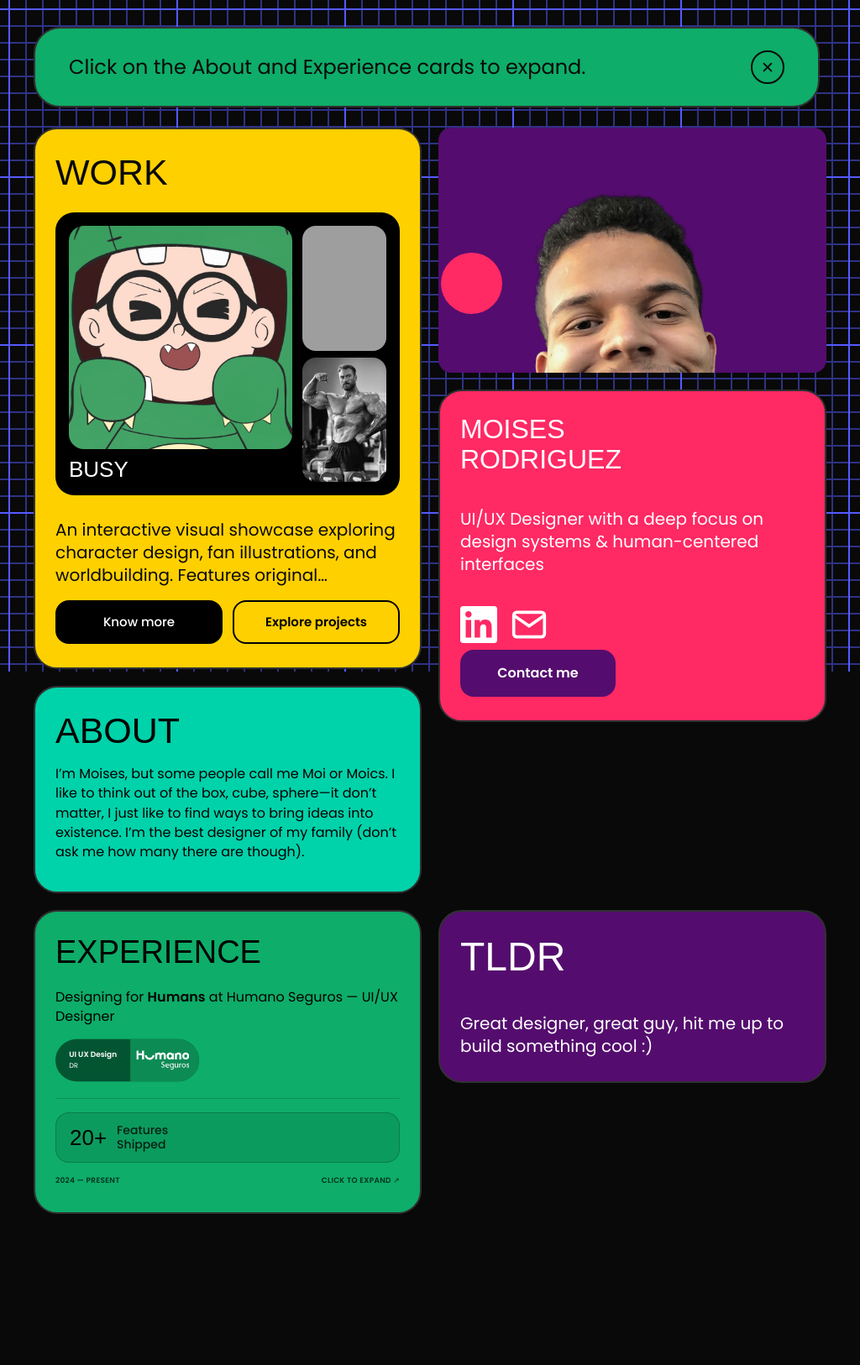
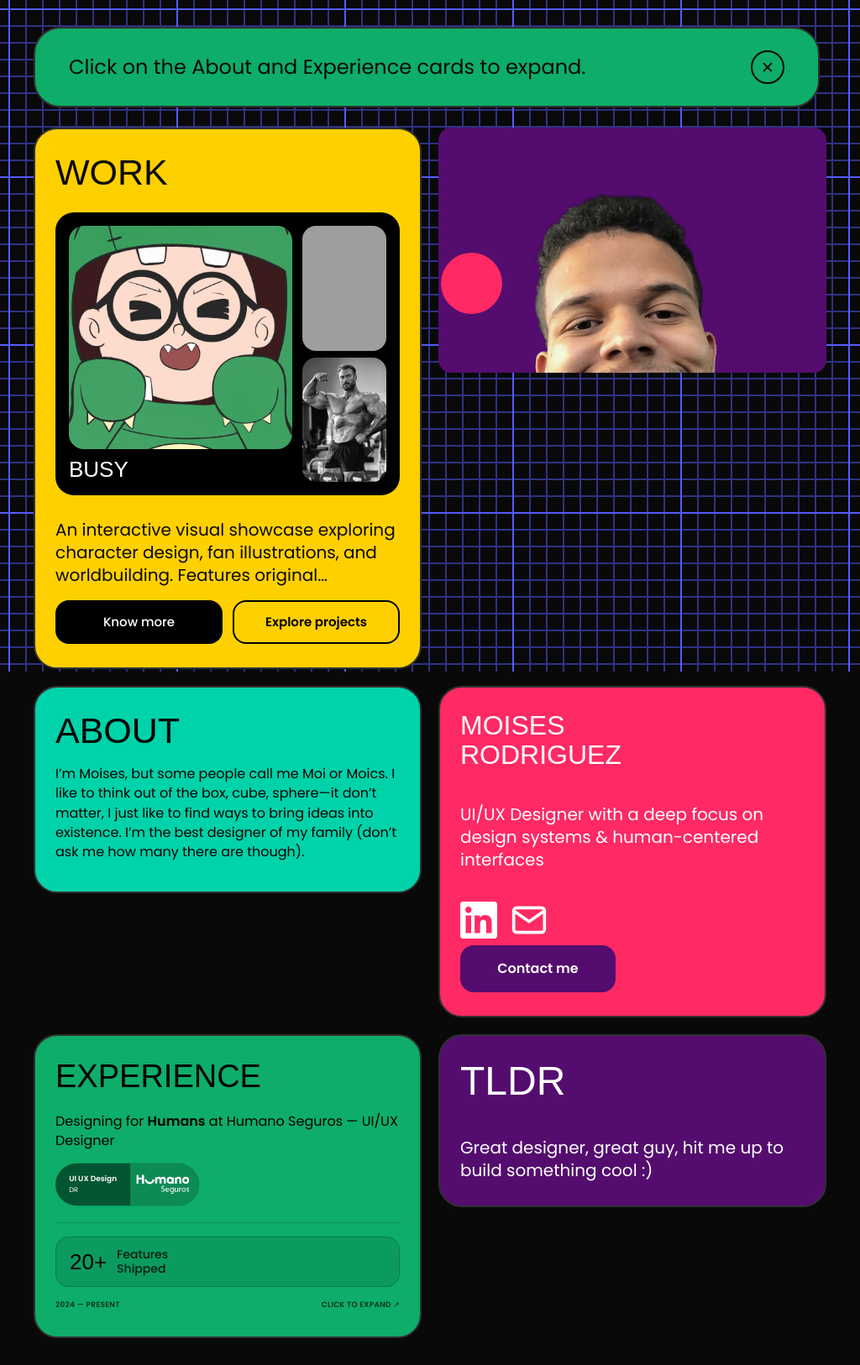
Before and after one commit to moicsrod/moics-portfolio, a React (Vite) app: page / in a window 1024 px wide. Shown: the whole page at 84% size. Before the commit the page ends 1478 px from the top, so only its background shows below. Built offline with nearby package versions, Linux system fonts and the light colour scheme; grey boxes are pictures that could not be loaded; a web font is replaced by a local one.

Commit message:
fix: explicit 2-column grid mapping to remove vertical gap between profile card and tldr

```diff
--- a/src/index.css
+++ b/src/index.css
@@ -127,7 +127,7 @@ a:focus-visible,
 }
 
 /* ==========================================================================
-   BENTO GRID ARCHITECTURE (Desktop 3-Column Matrix)
+   BENTO GRID ARCHITECTURE (Desktop 3-Column Matrix: > 1160px)
    ========================================================================== */
 
 .bento-grid {
@@ -1608,7 +1608,7 @@ a:focus-visible,
 }
 
 /* ==========================================================================
-   RESPONSIVE: TABLET & PANTALLAS MEDIANAS (769px a 1160px: 2 COLUMNAS CONTINUAS SIN HUECOS)
+   RESPONSIVE: TABLET & PANTALLAS MEDIANAS (769px a 1160px: 2 COLUMNAS CONTINUAS)
    ========================================================================== */
 
 @media (max-width: 1160px) and (min-width: 769px) {
@@ -1621,77 +1621,74 @@ a:focus-visible,
     max-width: 1000px !important;
   }
 
-  /* Bento Grid padre estructurado en 2 columnas fluidas */
+  /* El Bento Grid ahora es una cuadrícula real de exactamente 2 columnas */
   .bento-grid,
   .bento-grid-about,
   .bento-grid-experience {
-    display: flex !important;
-    flex-wrap: wrap !important;
-    flex-direction: row !important;
+    display: grid !important;
+    grid-template-columns: repeat(2, minmax(0, 1fr)) !important;
     width: 100% !important;
     gap: 20px !important;
-    align-items: flex-start !important;
-    justify-content: space-between !important;
-  }
-
-  /* COLUMNA 1 (Izquierda: WORK + ABOUT) -> 50% exacto menos la mitad del gap */
+    align-items: start !important;
+  }
+
+  /* Desmantelamos los divs de 3 columnas intermedias para que las tarjetas sean hijas directas de la grilla de 2 */
+  .portfolio-column,
   .primary-column,
+  .profile-column,
+  .secondary-column,
   .bento-grid-about .primary-column,
-  .bento-grid-experience .primary-column {
-    display: flex !important;
-    flex-direction: column !important;
-    width: calc(50% - 10px) !important;
-    max-width: calc(50% - 10px) !important;
+  .bento-grid-about .profile-column,
+  .bento-grid-experience .primary-column,
+  .bento-grid-experience .profile-column,
+  .bento-grid-experience .secondary-column {
+    display: contents !important;
+  }
+
+  /* COLUMNA 1 (IZQUIERDA) */
+  .work-card {
+    grid-column: 1 / 2 !important;
+    grid-row: 1 !important;
+  }
+
+  .about-card {
+    grid-column: 1 / 2 !important;
+    grid-row: 2 !important;
+  }
+
+  .experience-card {
+    grid-column: 1 / 2 !important;
+    grid-row: 3 !important;
+  }
+
+  /* COLUMNA 2 (DERECHA) - Cada una fluye inmediatamente después de la anterior */
+  .profile-photo {
+    grid-column: 2 / 3 !important;
+    grid-row: 1 !important;
+    height: 292.36px !important;
+    flex: none !important;
+  }
+
+  .profile-card {
+    grid-column: 2 / 3 !important;
+    grid-row: 2 !important;
     height: auto !important;
     min-height: 0 !important;
-    grid-template-rows: none !important;
-    gap: 20px !important;
-    margin: 0 !important;
-    order: 1 !important;
-  }
-
-  /* COLUMNA 2 (Derecha: FOTO + MOISÉS) -> 50% exacto menos la mitad del gap */
-  .profile-column,
-  .bento-grid-about .profile-column,
-  .bento-grid-experience .profile-column {
-    display: flex !important;
-    flex-direction: column !important;
-    width: calc(50% - 10px) !important;
-    max-width: calc(50% - 10px) !important;
+  }
+
+  .tldr-card {
+    grid-column: 2 / 3 !important;
+    grid-row: 3 !important;
     height: auto !important;
     min-height: 0 !important;
-    grid-template-rows: none !important;
-    gap: 20px !important;
-    margin: 0 !important;
-    order: 2 !important;
-  }
-
-  /* COLUMNA 3 (EXPERIENCE + TLDR) -> Se desenvuelve con display: contents para que TLDR y EXPERIENCE se acomoden en las 2 columnas naturales */
-  .secondary-column,
-  .bento-grid-experience .secondary-column {
-    display: contents !important;
-  }
-
-  /* EXPERIENCE va a la izquierda (debajo de About) */
-  .experience-card {
-    order: 3 !important;
-    width: calc(50% - 10px) !important;
-    max-width: calc(50% - 10px) !important;
-    margin: 0 !important;
-  }
-
-  /* TLDR va a la derecha (inmediatamente debajo de Moisés) */
-  .tldr-card {
-    order: 4 !important;
-    width: calc(50% - 10px) !important;
-    max-width: calc(50% - 10px) !important;
-    margin: 0 !important;
   }
 
   .portfolio-card {
+    width: 100% !important;
     height: auto !important;
     min-height: 0 !important;
     max-height: none !important;
+    margin: 0 !important;
     border-radius: 28px !important;
   }
 
@@ -1702,19 +1699,11 @@ a:focus-visible,
     padding: 28px 24px !important;
   }
 
-  /* PROFILE PHOTO & PROFILE CARD */
-  .profile-photo {
-    flex: 0 0 292.36px !important;
-    height: 292.36px !important;
-  }
-
+  /* PROFILE CARD EN 2 COLUMNAS */
   .profile-card {
     display: flex !important;
     flex-direction: column !important;
     justify-content: flex-start !important;
-    height: auto !important;
-    min-height: 0 !important;
-    margin: 0 !important;
   }
 
   .profile-card p {
@@ -1727,14 +1716,12 @@ a:focus-visible,
     width: 100% !important;
   }
 
-  /* TLDR CARD: Separación vertical constante y sin gaps desmedidos */
+  /* TLDR CARD: Mantiene exactamente 20px de gap con Moisés */
   .tldr-card {
     display: flex !important;
     flex-direction: column !important;
     justify-content: flex-start !important;
     gap: 16px !important;
-    height: auto !important;
-    min-height: 0 !important;
   }
 
   .tldr-card > .design-title {
```
